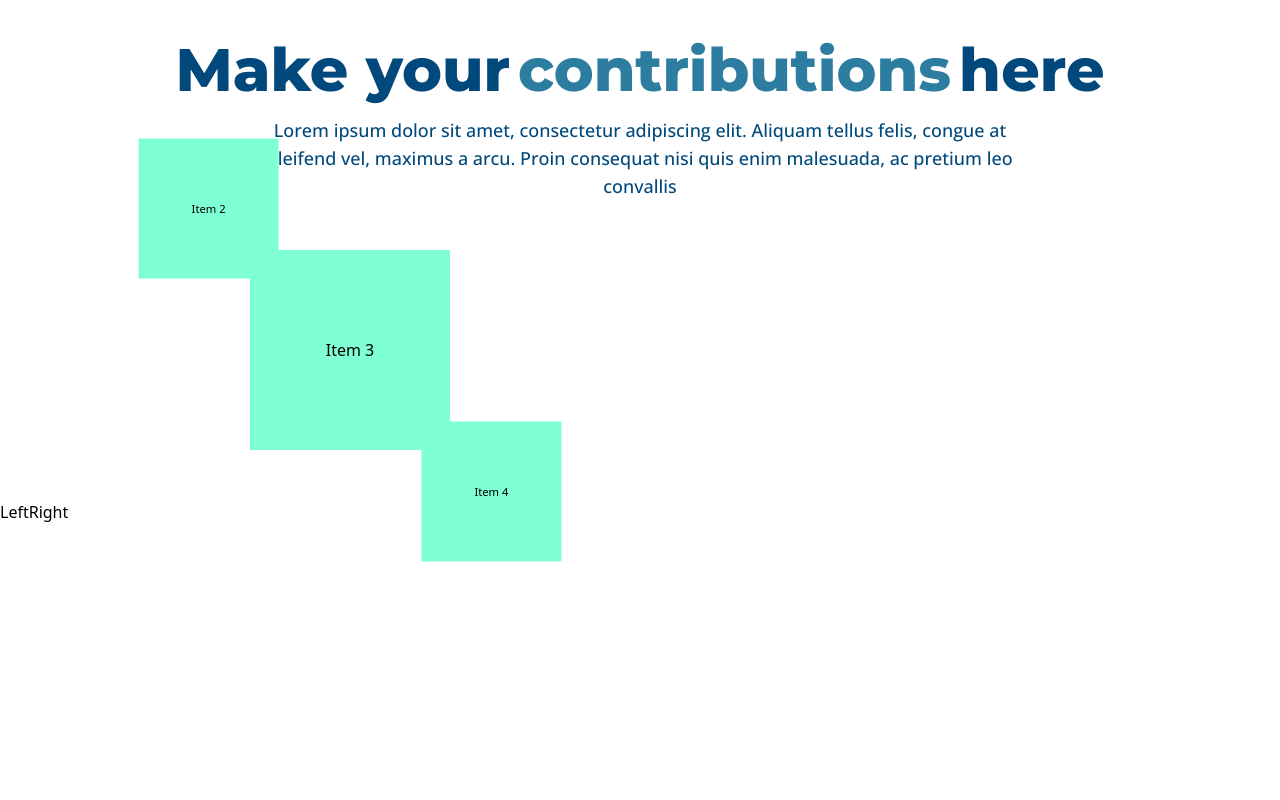
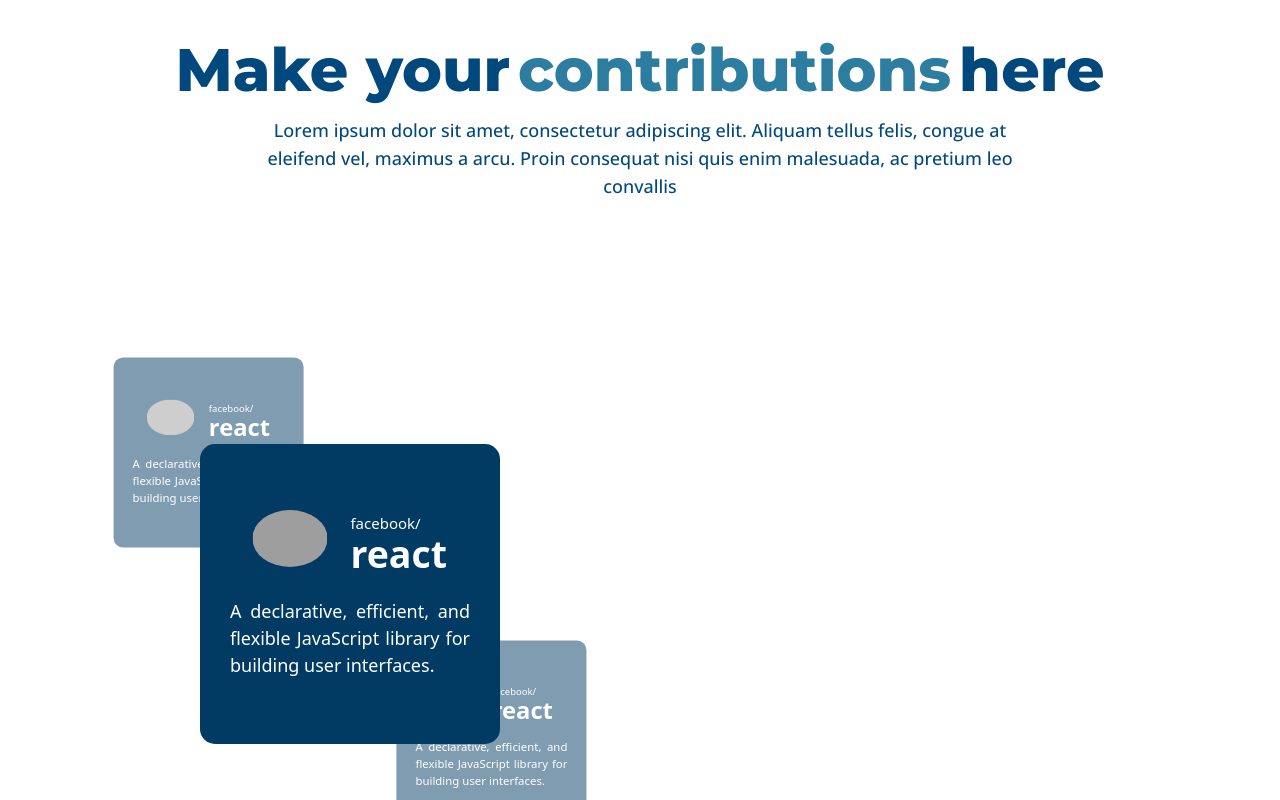
Before and after one commit to CodingClub-Laboratory/cclabs-frontend, a React (Create React App) app: page / in a window 1280 px wide. Shown: the part 2344-3144 px from the top of the page. Built offline with nearby package versions, Linux system fonts and the light colour scheme; grey boxes are pictures that could not be loaded.

Commit message:
Slider is Comming Together

```diff
--- a/src/components/Navbar.js
+++ b/src/components/Navbar.js
@@ -117,7 +117,7 @@
               <NavItem name="Our Projects" />
             </Link>
           </div>
-          <button class="hidden mx-8 bg-gradient-to-r from-blue-300 to-blue-400 hover:bg-gradient-to-l text-white  rounded-2xl text-sm justify-center md:flex items-center px-5 py-2 shadow-xl hover:shadow-none transition-all transform hover:translate-y-1 font-body">
+          <button className="hidden mx-8 bg-gradient-to-r from-blue-300 to-blue-400 hover:bg-gradient-to-l text-white  rounded-2xl text-sm justify-center md:flex items-center px-5 py-2 shadow-xl hover:shadow-none transition-all transform hover:translate-y-1 font-body">
             <img src="github.png" alt="github logo" className="h-6 w-6 mr-2 " />
             <p className="hidden md:block">Sign in with Github</p>
           </button>
--- /dev/null
+++ b/src/components/Slider.js
@@ -0,0 +1,66 @@
+import React, {useState} from 'react';
+import styles from '../styles/slider.module.css';
+
+export const Slider = ({ children }) => {
+
+    const [activeIndex, setActiveIndex] = useState(0);
+    const halfLength = Math.floor(children.length / 2);
+
+    const incIndex = () => {
+
+        if (activeIndex < Math.floor(children.length / 2)) {
+            setActiveIndex(activeIndex + 1);
+        }
+
+    }
+
+    const decIndex = () => {
+
+        if (activeIndex > -(Math.floor(children.length / 2))) {
+            setActiveIndex(activeIndex - 1);
+        }
+
+    }
+
+    return (
+        <React.Fragment>
+            <div className={styles.slider_container}>
+                <div className={styles.slider} style={{ transform: `translateX(${activeIndex * -200}px)` }}>
+                    {React.Children.map(children, (child, index) => {
+                        const shiftedIndex = index - halfLength;
+                        if (shiftedIndex === activeIndex) {
+                            return React.cloneElement(child, { classNames: `${styles.slider_item} ${styles.slider_item__active}` });
+                        } else if ((shiftedIndex === activeIndex - 1) || (shiftedIndex === activeIndex + 1)) {
+                            return React.cloneElement(child, { classNames: `${styles.slider_item} ${styles.slider_item__nearby}` });
+                        } else {
+                            return React.cloneElement(child, { classNames: `${styles.slider_item} ${styles.slider_item__hidden}` });
+                        }
+                    })}
+                </div>
+            </div>
+            <div>
+                <button onClick={decIndex}>Left</button>
+                <button onClick={incIndex}>Right</button>
+            </div>
+        </React.Fragment>
+    )
+}
+
+export const SliderItem = ({ cardProps, classNames }) => {
+    return (
+        <div className={`${classNames}`}>
+            <div className={styles.slider_item__content}>
+                <div className={styles.slider_item_content_wrapper}>
+                    <div className={styles.slider_item__header}>
+                        <img src="https://github.githubassets.com/images/modules/logos_page/GitHub-Mark.png" alt="Repo Icon" />
+                        <div className={styles.slider_item__name}>
+                            <p>facebook/</p>
+                            <p>react</p>
+                        </div>
+                    </div>
+                    <p>A declarative, efficient, and flexible JavaScript library for building user interfaces.</p>
+                </div>
+            </div>
+        </div>
+    )
+}
--- a/src/pages/Home.js
+++ b/src/pages/Home.js
@@ -1,8 +1,8 @@
-import React, { useState } from "react";
+import React from "react";
 import { useEffect, useRef } from "react";
 import pslogo from "../assets/powershell.png";
 import { init } from "ityped";
-import '../styles/slider.css';
+import { Slider, SliderItem } from "../components/Slider";
 
 /*{import { Swiper, SwiperSlide } from "swiper/react";
 
@@ -24,7 +24,7 @@
       <Banner />
       <Terminal />
       <Collaborator />
-      <Slider />
+      <Contributions />
     </React.Fragment>
   );
 };
@@ -160,7 +160,7 @@
   );
 };
 
-const Slider = () => {
+const Contributions = () => {
   return (
     <section className="w-screen h-screen md:h-screen lg:h-screen overflow-x-hidden pt-10 ">
       <div className="w-full flex flex-col lg:text-center">
@@ -178,68 +178,19 @@
           nisi quis enim malesuada, ac pretium leo convallis
         </p>
       </div>
-      <Carousel>
-        <CarouselItem>Item 1</CarouselItem>
-        <CarouselItem>Item 2</CarouselItem>
-        <CarouselItem>Item 3</CarouselItem>
-        <CarouselItem>Item 4</CarouselItem>
-        <CarouselItem>Item 5</CarouselItem>
-      </Carousel>
+      <div className="slider mt-36">
+        <Slider>
+          <SliderItem>Item 1</SliderItem>
+          <SliderItem>Item 2</SliderItem>
+          <SliderItem>Item 3</SliderItem>
+          <SliderItem>Item 4</SliderItem>
+          <SliderItem>Item 5</SliderItem>
+        </Slider>
+      </div>
     </section>
   );
 };
 
-const CarouselItem = ({ children, classNames }) => {
-  return (
-    <div className={`${classNames}`}>
-      {children}
-    </div>
-  )
-}
 
-const Carousel = ({ children }) => {
-
-  const [activeIndex, setActiveIndex] = useState(0);
-  const halfLength = Math.floor(children.length / 2);
-
-  const incIndex = () => {
-
-    if (activeIndex < Math.floor(children.length / 2)) {
-      setActiveIndex(activeIndex + 1);
-    }
-
-  }
-
-  const decIndex = () => {
-
-    if (activeIndex > -(Math.floor(children.length / 2))) {
-      setActiveIndex(activeIndex - 1);
-    }
-
-  }
-
-  return (
-    <React.Fragment>
-      <div className="carousel">
-        <div className="inner" style={{ transform: `translateX(${activeIndex * -200}px)` }}>
-          {React.Children.map(children, (child, index) => {
-            const shiftedIndex = index - halfLength;
-            if(shiftedIndex === activeIndex){
-              return React.cloneElement(child, {classNames : `carousel-item carousel-item__active`});
-            } else if ((shiftedIndex === activeIndex - 1) || (shiftedIndex === activeIndex + 1)) {
-              return React.cloneElement(child, {classNames : `carousel-item carousel-item__nearby`});
-            } else {
-              return React.cloneElement(child, {classNames : `carousel-item carousel-item__hidden`});
-            }
-          })}
-        </div>
-      </div>
-      <div>
-        <button onClick={decIndex}>Left</button>
-        <button onClick={incIndex}>Right</button>
-      </div>
-    </React.Fragment>
-  )
-}
 
 export default Home;
--- a/src/styles/slider.css
+++ /dev/null
@@ -1,46 +0,0 @@
-.carousel {
-    display: flex;
-    justify-content: center;
-    align-items: center;
-    width: 700px;
-    height: 300px;
-    overflow: hidden;
-    transform: rotate(45deg);
-}
-
-.inner {
-    white-space: nowrap;
-    transition: transform 0.5s;
-}
-
-.carousel-item {
-    position: relative;
-    display: inline-flex;
-    width: 200px;
-    height: 200px;
-    align-items: center;
-    justify-content: center;
-    background-color: aquamarine;
-}
-
-.carousel-item__active {
-    opacity: 1;
-    z-index: 10;
-    /* background-color: aqua; */
-    transform: rotate(-45deg);
-    transition: transform 0.5s;
-}
-
-.carousel-item__nearby {
-    opacity: 1;
-    z-index: 9;
-    /* background-color: aliceblue; */
-    transform: rotate(-45deg) scale(0.7);
-    transition: opacity 0.3s, transform 0.3s;
-}
-
-.carousel-item__hidden {
-    opacity: 0;
-    transform: rotate(-45deg) scale(0.7);
-    transition: opacity 0.3s;
-}
--- /dev/null
+++ b/src/styles/slider.module.css
@@ -0,0 +1,95 @@
+.slider_container {
+    display: flex;
+    justify-content: center;
+    align-items: center;
+    width: 700px;
+    height: 500px;
+    overflow: hidden;
+    transform: rotate(45deg);
+}
+
+.slider {
+    white-space: nowrap;
+    transition: transform 0.5s;
+}
+
+.slider_item {
+    border-radius: 10px;
+    padding: 10px 20px;
+    position: relative;
+    display: inline-flex;
+    width: 200px;
+    height: 200px;
+    align-items: center;
+    justify-content: center;
+    background-color: rgba(1, 58, 99, 1);
+    color : white;
+}
+
+.slider_item__active {
+    opacity: 1;
+    z-index: 10;
+    filter: opacity(100%);
+    transform: rotate(-45deg) scale(1.5);
+    transition: all 0.5s;
+}
+
+.slider_item__nearby {
+    opacity: 1;
+    z-index: 9;
+    background-color: rgba(1, 58, 99, 1);
+    filter: opacity(50%);
+    transform: rotate(-45deg) scale(0.95);
+    transition: opacity 0.3s, transform 0.3s;
+}
+
+.slider_item__hidden {
+    opacity: 0;
+    transform: rotate(-45deg) scale(0.95);
+    transition: opacity 0.3s;
+}
+
+p {
+    white-space: normal;
+}
+
+.slider_item__content {
+    display: flex;
+    width: 100%;
+    height: 100%;
+    justify-content: center;
+    align-items: center;
+    flex-wrap: wrap;
+    font-size: 12px;
+    text-align: justify;
+}
+
+.slider_item__content_wrapper {
+    width: 100%;
+}
+
+.slider_item__header {
+    margin-bottom: 20px;
+    display: flex;
+    justify-content: center;
+    align-items: center;
+}
+
+.slider_item__name {
+    line-height: 20px;
+}
+
+.slider_item__name p:nth-child(1) {
+    font-size: 10px;
+}
+
+.slider_item__name p:nth-child(2) {
+    font-size: 25px;
+    font-weight: 900;
+}
+
+.slider_item__header img {
+    width: 50px;
+    border-radius: 50%;
+    margin-right: 15px;
+}
```
